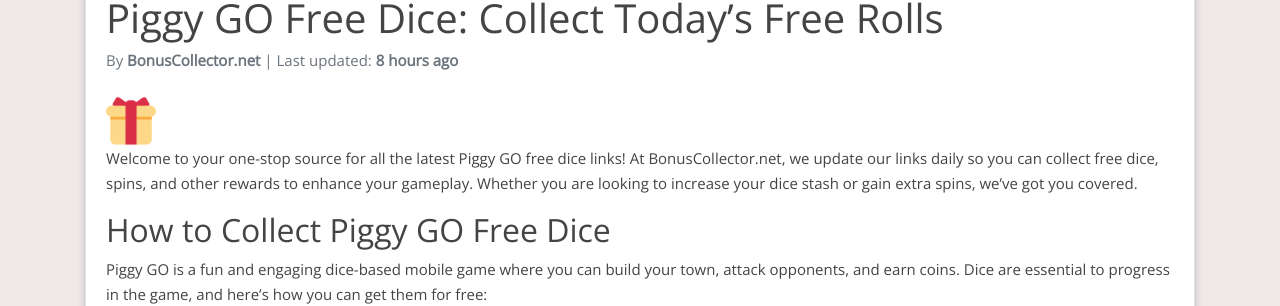
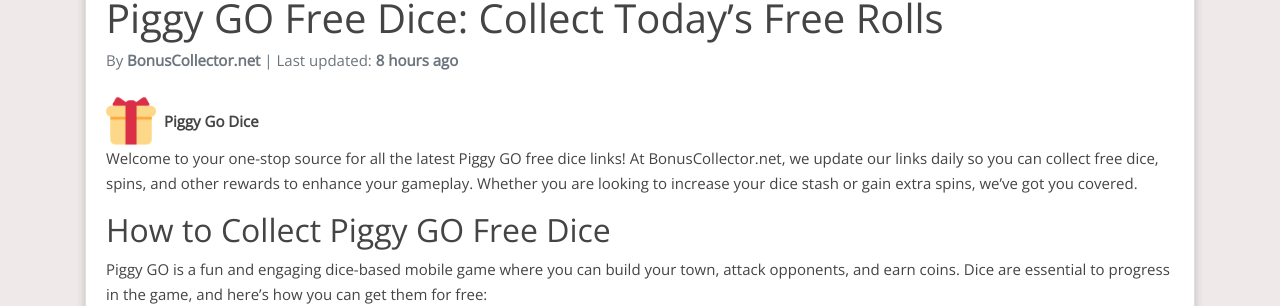
Before and after one commit to Prollad99/bs-net, a Jekyll site: the page built from _posts/2024-07-04-piggy-go.md, in a window 1280 px wide and 900 px high. Shown: the part 150-456 px from the top of the window. Built offline with Jekyll 4.4.1, drawn with Linux system fonts in a browser that asks for light colours; nearby versions of some CDN libraries; comment, search, counter and statistics services are not loaded.

Commit message:
Update 2024-07-04-piggy-go.md

```diff
--- a/_posts/2024-07-04-piggy-go.md
+++ b/_posts/2024-07-04-piggy-go.md
@@ -10,6 +10,7 @@
 image: /assets/images/piggy-go.png
 include_file: piggy-go.html
 manifest: /manifests/piggy-go.json
+app_name: "Piggy Go Dice"
 ---
 
 Welcome to your one-stop source for all the latest Piggy GO free dice links! At BonusCollector.net, we update our links daily so you can collect free dice, spins, and other rewards to enhance your gameplay. Whether you are looking to increase your dice stash or gain extra spins, we've got you covered.
```
